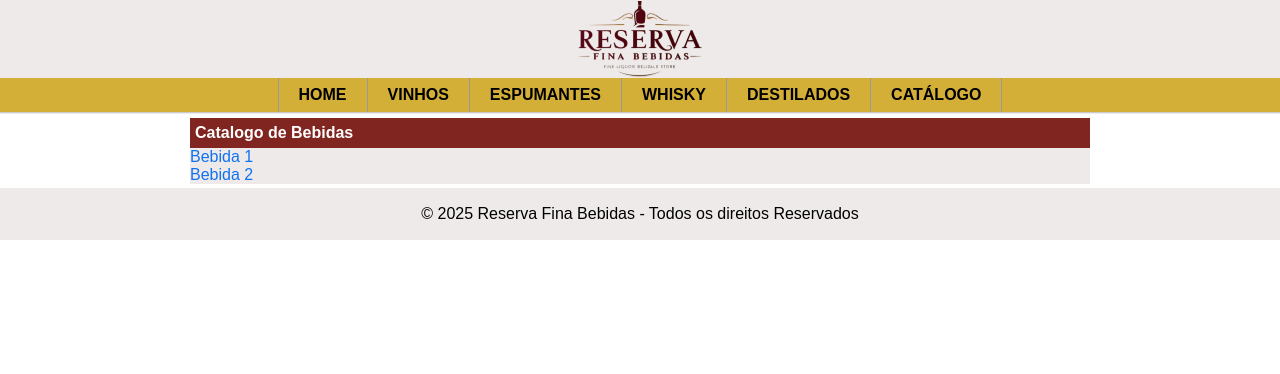
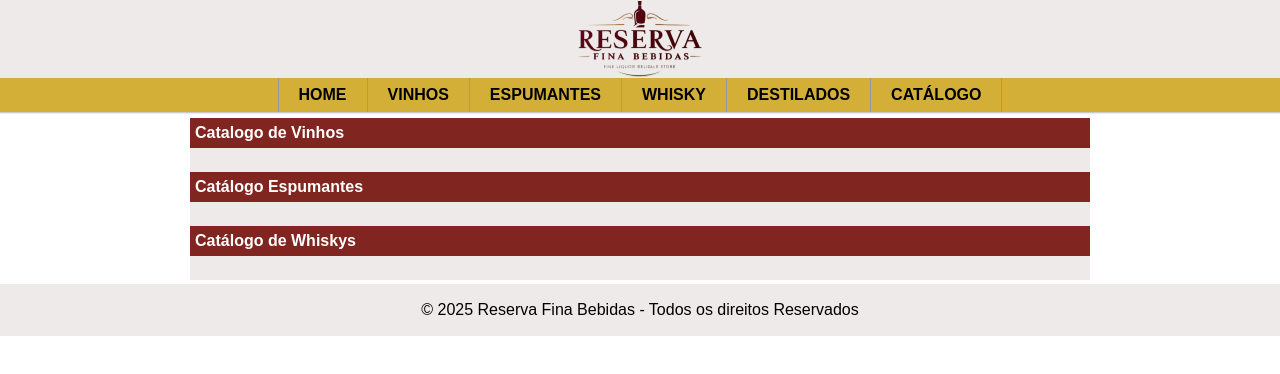
Before and after one commit to thawanylima/reserva-fina-bebidas, a React (Create React App) app: page /catalogo in a window 1280 px wide. Shown: the top 374 px of the page. Built offline with nearby package versions, Linux system fonts and the light colour scheme.

Commit message:
update codigo componente catalogo

```diff
--- a/src/components/Catalogo.js
+++ b/src/components/Catalogo.js
@@ -1,16 +1,25 @@
 import React from "react";
+import { Link } from "react-router-dom";
 
-const Catalogo = () =>(
+const Catalogo = ( {bebidas} ) =>{
+    return(
     <main className="principal">
-        <h2>Catalogo de Bebidas</h2>
-        <ul>
-            <li>
-                <a href="#">Bebida 1</a>
-            </li>
-            <li>
-                <a href="#">Bebida 2</a>
-            </li>
-        </ul>
+        <h2>Catalogo de Vinhos</h2>
+        <ol>
+            {bebidas.filter(bebida => bebida.tipo == "Vinho").map(bebida => (
+                <li><Link to={'/bebida/${bebida.slug}'}>{bebida.nome}</Link></li>))}
+        </ol>
+        <h2>Catálogo Espumantes</h2>
+        <ol>
+            {bebidas.filter(bebida => bebida.tipo == "Espumante").map(bebida => (
+                <li><Link to={'/bebida/${bebida.slug}'}>{bebida.nome}</Link></li>))}
+        </ol>
+        <h2>Catálogo de Whiskys</h2>
+        <ol>
+             {bebidas.filter(bebida => bebida.tipo == "Whisky").map(bebida => (
+                <li><Link to={'/bebida/${bebida.slug}'}>{bebida.nome}</Link></li>))}
+        </ol>
     </main>
-)
+    );
+};
 export default Catalogo;
```
